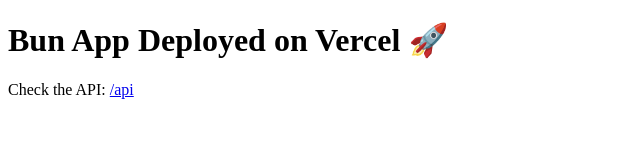
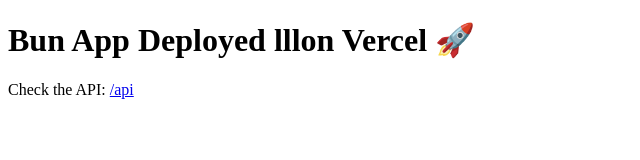
Before and after one commit to itzharshit/quiz-bun, a website: page public/index.html in a window 1280 px wide. Shown: the whole page, without its empty margins (0-640 px from the left). Drawn offline with Linux system fonts and the light colour scheme.

Commit message:
Update index.html

```diff
--- a/public/index.html
+++ b/public/index.html
@@ -1,10 +1,10 @@
 <!DOCTYPE html>
 <html>
 <head>
-    <title>Bun on Vercel</title>
+    <title>Bun on Vercellll</title>
 </head>
 <body>
-    <h1>Bun App Deployed on Vercel 🚀</h1>
+    <h1>Bun App Deployed lllon Vercel 🚀</h1>
     <p>Check the API: <a href="/api">/api</a></p>
 </body>
       </html>
```
